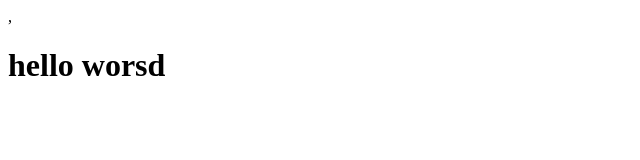
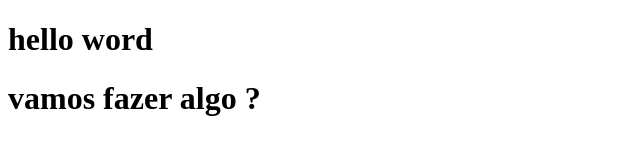
Before and after one commit to guilhermeOvargas/cursogit, a plain HTML site: page curo.html in a window 1280 px wide. Shown: the whole page, without its empty margins (0-640 px from the left). Drawn offline with Linux system fonts and the light colour scheme.

Commit message:
adicionei apenas um h1

```diff
--- a/curo.html
+++ b/curo.html
@@ -6,6 +6,7 @@
     <title>Document</title>
 </head>
 <body>
-    ,<h1>hello worsd</h1>
+    <h1>hello word</h1>
+    <h1>vamos fazer algo ?</h1>
 </body>
 </html>
```
